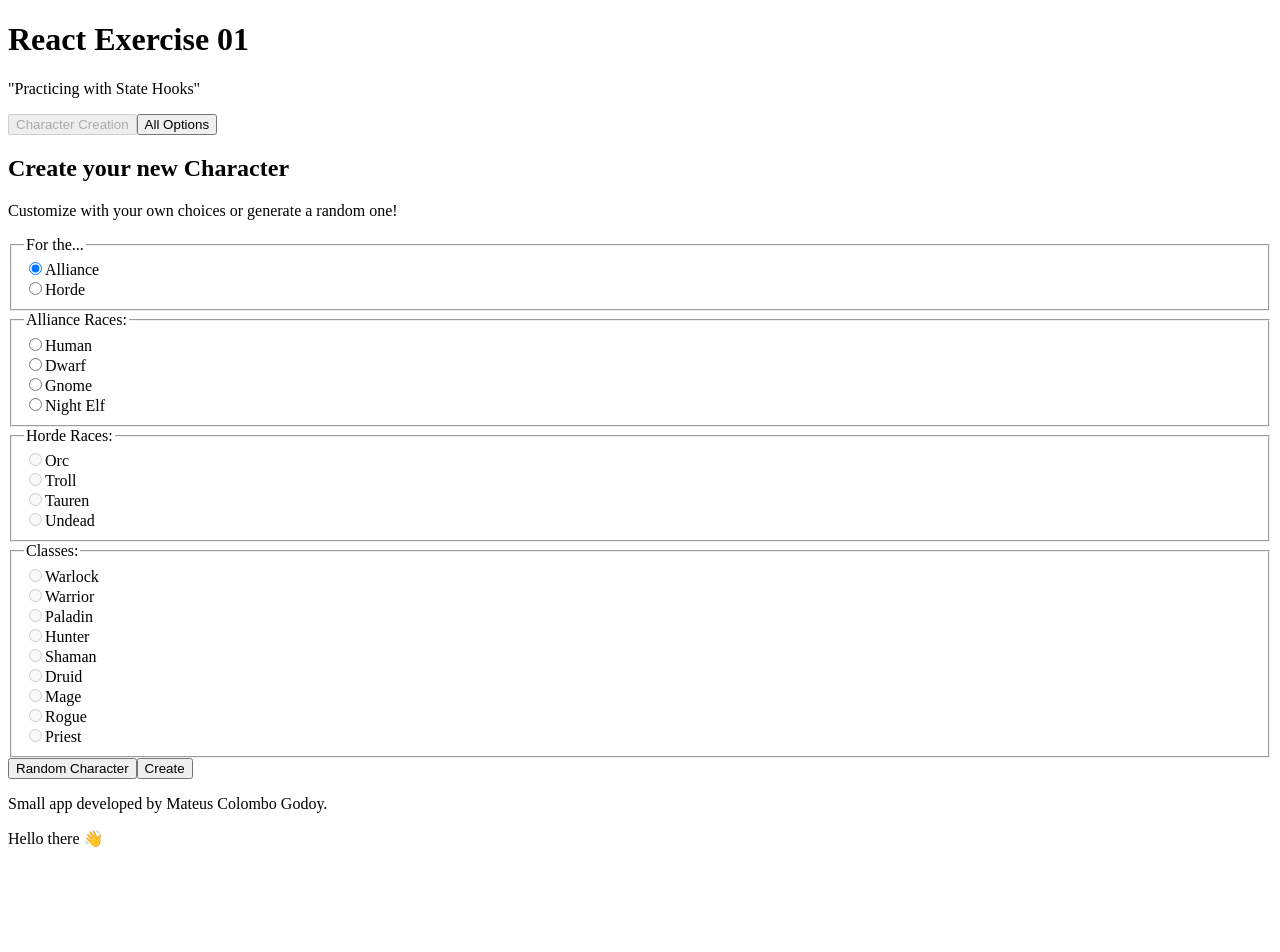
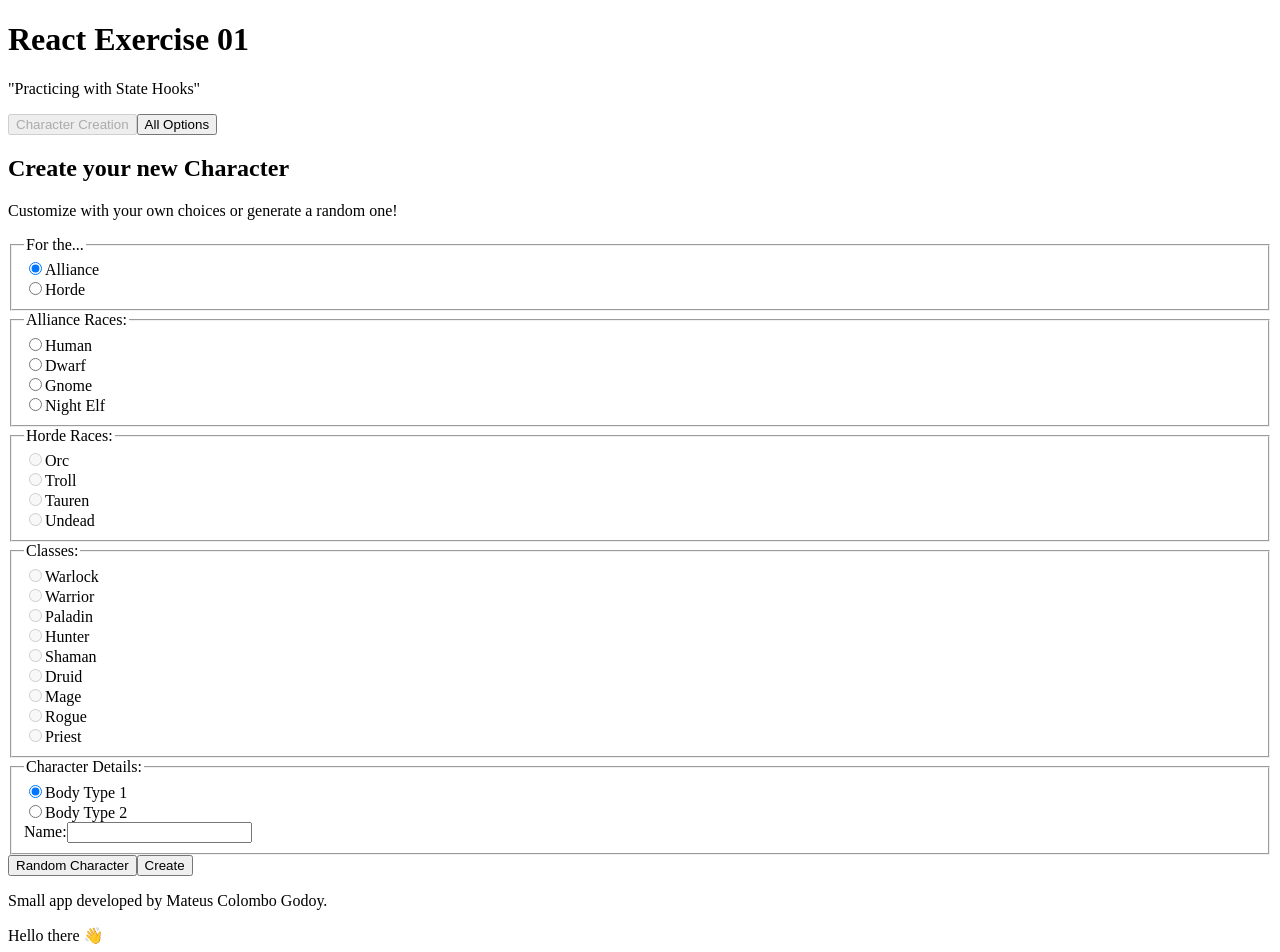
Before and after one commit to mateuscgodoy/react-practices, a React (Vite) app in the folder 01-react/: page / in a window 1280 px wide. Shown: the top 952 px of the page. Before the commit the page ends 864 px from the top, so only its background shows below. Built offline with nearby package versions, Linux system fonts and the light colour scheme.

Commit message:
feat: add character details section of the form back

```diff
--- a/01-react/src/components/CharacterCreatorForm.tsx
+++ b/01-react/src/components/CharacterCreatorForm.tsx
@@ -79,6 +79,15 @@ export function CharacterCreatorForm() {
     disabled: shouldDisableClass(el),
   }));
 
+  const bodyTypeData: RadioSectionType[] = ['Body Type 1', 'Body Type 2'].map(
+    (el) => ({
+      id: el,
+      label: el,
+      name: el,
+      current: charForm.bodyType,
+      onChange: (val: string) => setCharForm({ ...charForm, bodyType: val }),
+    })
+  );
   return (
     <form action='' method='get'>
       <SingleOptionFieldset legend='For the...' data={factionFormData} />
@@ -91,8 +100,27 @@ export function CharacterCreatorForm() {
         data={hordeRaceData}
       />
       <SingleOptionFieldset legend={`Classes:`} data={classData} />
-      <RandomButton handleClick={setCharForm} />
-      <button type='submit'>Create</button>
+      <SingleOptionFieldset legend='Character Details:' data={bodyTypeData}>
+        <section>
+          <label htmlFor='char-name'>Name:</label>
+          <input
+            type='text'
+            id='char-name'
+            required
+            value={charForm.name}
+            onInput={(e) => {
+              setCharForm({
+                ...charForm,
+                name: (e.target as HTMLInputElement).value,
+              });
+            }}
+          />
+        </section>
+      </SingleOptionFieldset>
+      <section>
+        <RandomButton handleClick={setCharForm} />
+        <button type='submit'>Create</button>
+      </section>
     </form>
   );
 }
--- a/01-react/src/components/RadioSection.tsx
+++ b/01-react/src/components/RadioSection.tsx
@@ -2,7 +2,7 @@ export type RadioSectionType = {
   name: string;
   id: string;
   label: string;
-  current?: string;
+  current: string;
   disabled?: boolean;
   checked?: boolean;
   onChange: (value: string) => void;
--- a/01-react/src/components/SingleOptionFieldset.tsx
+++ b/01-react/src/components/SingleOptionFieldset.tsx
@@ -1,11 +1,17 @@
+import React from 'react';
 import { RadioSection, RadioSectionType } from './RadioSection';
 
 type SingleOptionProp = {
   legend?: string;
   data: RadioSectionType[];
+  children?: React.ReactNode;
 };
 
-export function SingleOptionFieldset({ data, legend }: SingleOptionProp) {
+export function SingleOptionFieldset({
+  data,
+  legend,
+  children,
+}: SingleOptionProp) {
   const options = data.map((info) => <RadioSection key={info.id} {...info} />);
 
   return (
@@ -13,6 +19,7 @@ export function SingleOptionFieldset({ data, legend }: SingleOptionProp) {
       {legend && <legend>{legend}</legend>}
 
       {options}
+      {children}
     </fieldset>
   );
 }
```
